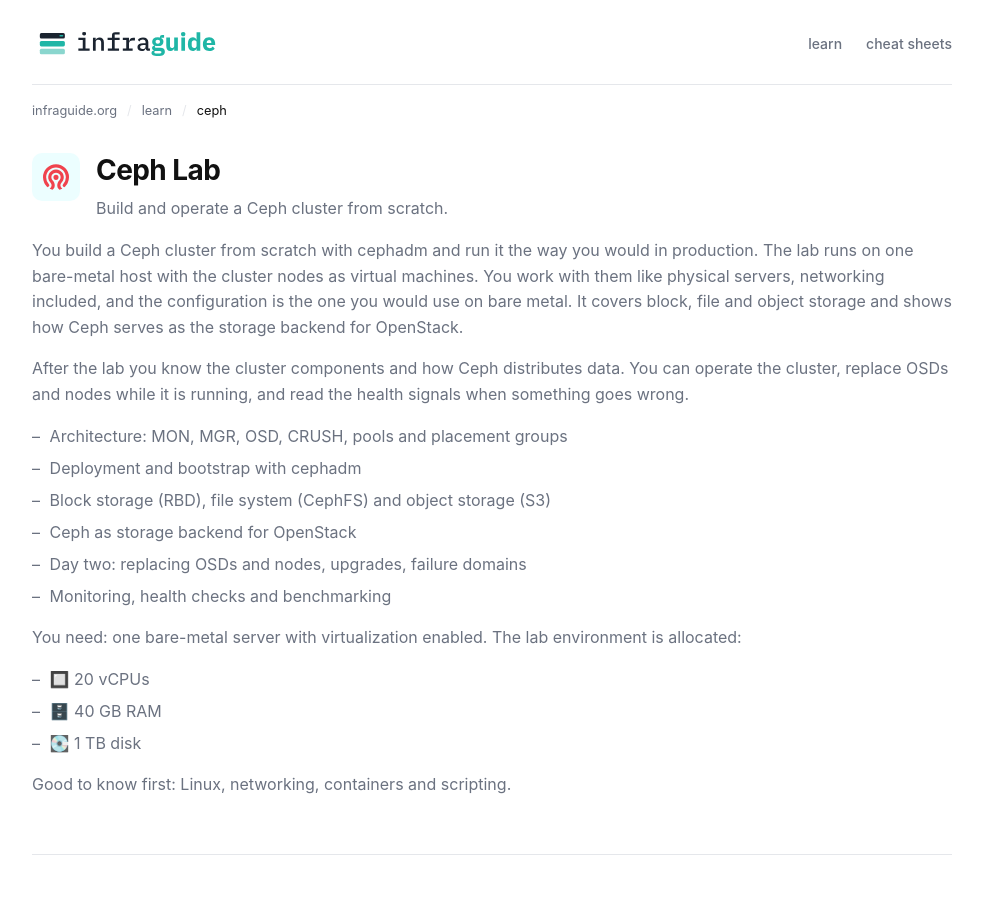
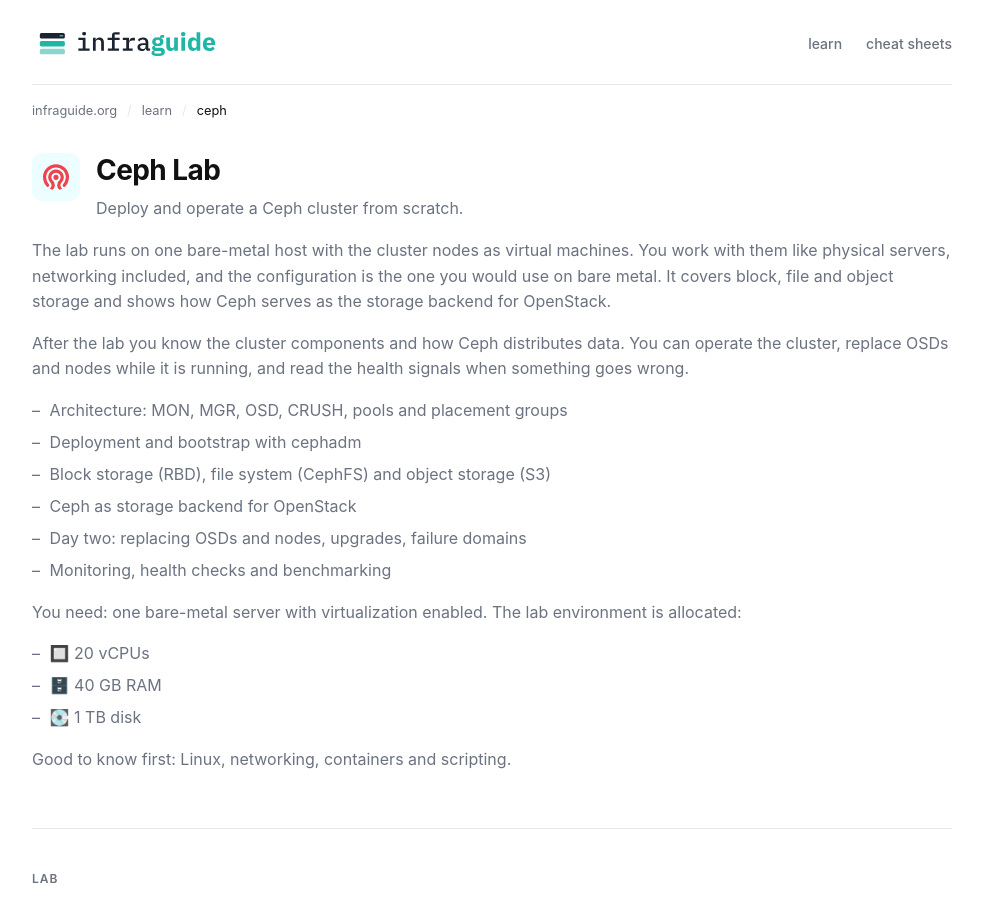
Before and after one commit to codecap/infraguide, a Jekyll site: the page built from learn/ceph/index.md, in a window 1280 px wide and 900 px high. Shown: the whole window, without its empty margins (148-1131 px from the left). Built offline with Jekyll 4.4.1, drawn with Linux system fonts in a browser that asks for light colours; comment, search, counter and statistics services are not loaded.

Commit message:
upd: learn/* - refreshed

```diff
--- a/learn/ceph/index.md
+++ b/learn/ceph/index.md
@@ -1,7 +1,7 @@
 ---
 layout: default
 title: "Ceph Lab: Deploy and Operate a Cluster | infraguide.org"
-description: "Free Ceph lab in English: build a cluster from scratch with cephadm, covering block, file and object storage. Workshop slides included."
+title: "Ceph Lab: Deploy and Operate a Cluster | infraguide.org"
 breadcrumbs:
   - name: learn
     url: /learn/
@@ -16,17 +16,16 @@ breadcrumbs:
     <div>
       <h1>Ceph Lab</h1>
       <p>
-        Build and operate a Ceph cluster from scratch.
+        Deploy and operate a Ceph cluster from scratch.
       </p>
     </div>
   </div>
   <p>
-    You build a Ceph cluster from scratch with cephadm and run it the way you
-    would in production. The lab runs on one bare-metal host with the cluster
-    nodes as virtual machines. You work with them like physical servers,
-    networking included, and the configuration is the one you would use on
-    bare metal. It covers block, file and object storage and shows how Ceph
-    serves as the storage backend for OpenStack.
+   The lab runs on one bare-metal host with the cluster nodes as virtual
+    machines. You work with them like physical servers, networking included,
+    and the configuration is the one you would use on bare metal. It covers
+    block, file and object storage and shows how Ceph serves as the storage
+    backend for OpenStack.
   </p>
   <p>
     After the lab you know the cluster components and how Ceph distributes
```
Also changed, not shown: learn/openstack/index.md (+6 -8 lines).
